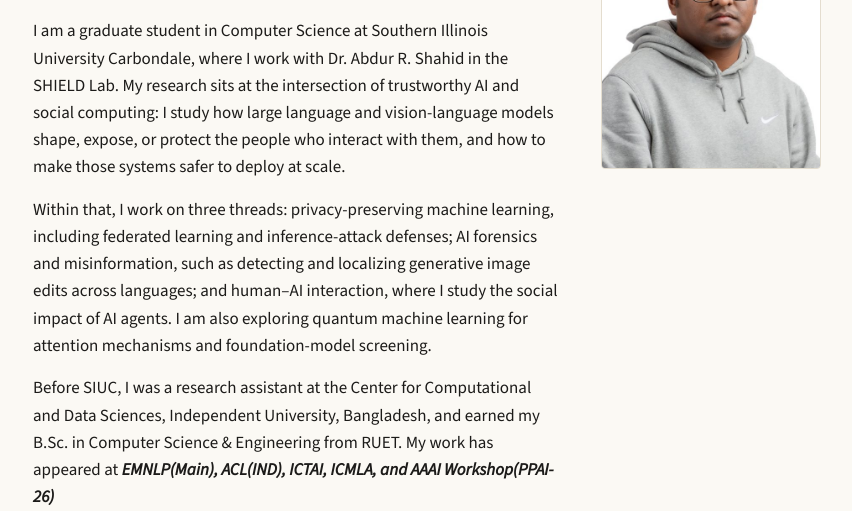
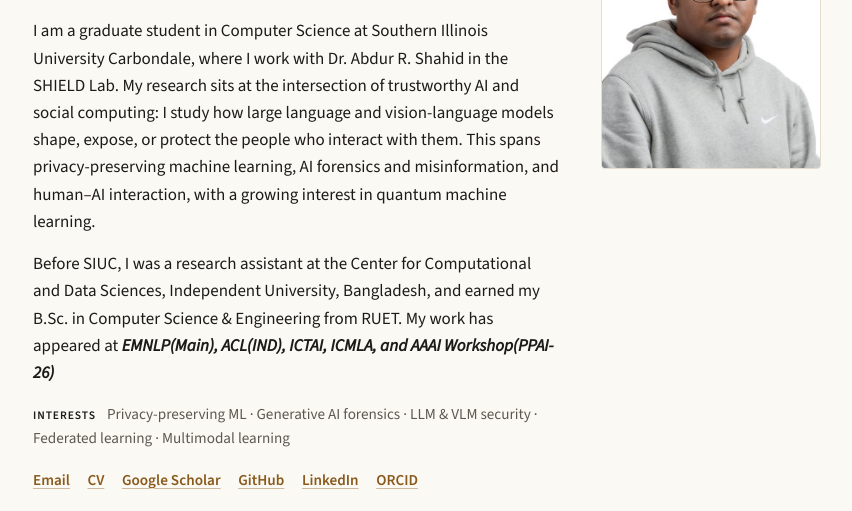
Before and after one commit to farhan1503001/farhan1503001.github.io, a plain HTML site: page index.html in a window 1280 px wide. Shown: the part 207-718 px from the top of the page, without its empty margins (213-1065 px from the left). Drawn offline with nearby package versions, Linux system fonts and the light colour scheme.

Commit message:
change of about

```diff
--- a/index.html
+++ b/index.html
@@ -119,18 +119,12 @@
           Graduate Researcher, Computer Science<br>
           <a href="https://siu.edu/">Southern Illinois University Carbondale</a>
         </p>
-
-        <p>
+                <p>
           I am a graduate student in Computer Science at Southern Illinois University Carbondale, where I work with
           Dr. Abdur R. Shahid in the SHIELD Lab. My research sits at the intersection of trustworthy AI and
           social computing: I study how large language and vision-language models shape, expose, or protect the
-          people who interact with them, and how to make those systems safer to deploy at scale.
-        </p>
-        <p>
-          Within that, I work on three threads: privacy-preserving machine learning, including federated learning
-          and inference-attack defenses; AI forensics and misinformation, such as detecting and localizing generative
-          image edits across languages; and human&ndash;AI interaction, where I study the social impact of AI agents. I am also exploring quantum machine learning for attention
-          mechanisms and foundation-model screening.
+          people who interact with them. This spans privacy-preserving machine learning, AI forensics and
+          misinformation, and human&ndash;AI interaction, with a growing interest in quantum machine learning.
         </p>
         <p>
           Before SIUC, I was a research assistant at the Center for Computational and Data Sciences, Independent University, Bangladesh,
```
